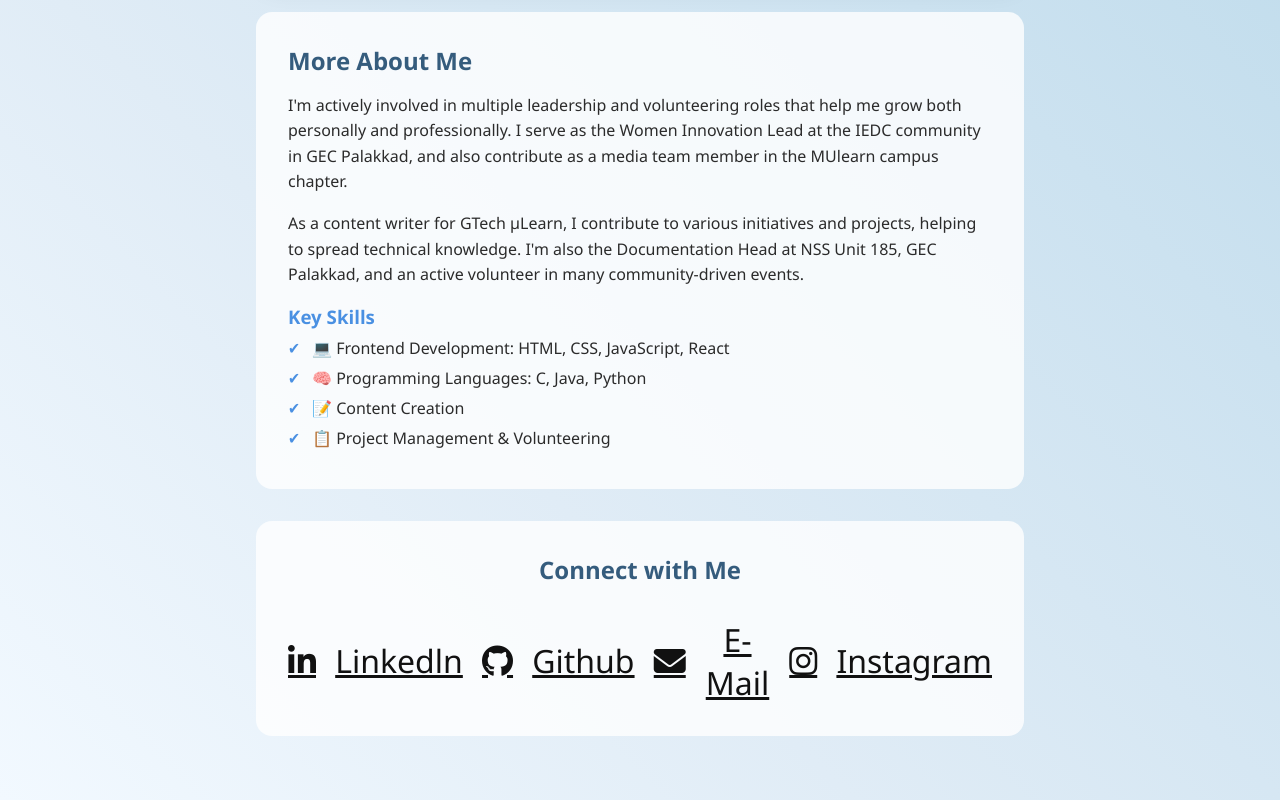
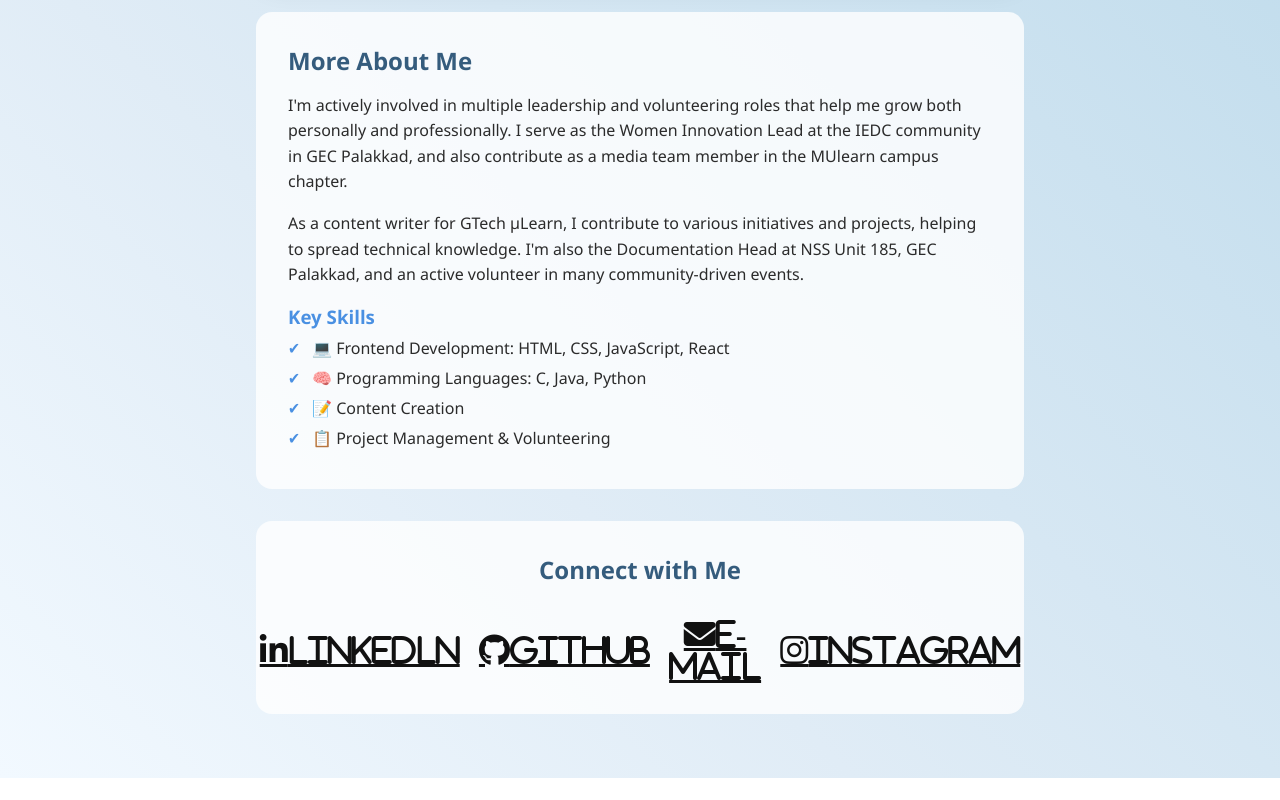
Before and after one commit to Nandhanakp/NANDHANAKP_PORTFOLIO, a plain HTML site: page index.html in a window 1280 px wide. Shown: the part 486-1286 px from the top of the page. After the commit the page ends 1264 px from the top, so only its background shows below. Drawn offline with Linux system fonts and the light colour scheme.

Commit message:
Update index.html

```diff
--- a/index.html
+++ b/index.html
@@ -52,17 +52,17 @@
       <h2>Connect with Me</h2>
       <div class="social-links">
         <a href="https://www.linkedin.com/in/nandhana-kp-662312251" target="_blank" aria-label="LinkedIn">
-          <i class="fab fa-linkedin-in"></i>
-        Linkedln</a>
+          <i class="fab fa-linkedin-in">Linkedln</i>
+        </a>
         <a href="https://github.com/Nandhanakp" target="_blank" aria-label="GitHub">
-          <i class="fab fa-github"></i>
-        Github</a>
+          <i class="fab fa-github">Github</i>
+        </a>
         <a href="mailto:kpnandhana2004@gmail.com" aria-label="Email">
-          <i class="fas fa-envelope"></i>
-        E-Mail</a>
+          <i class="fas fa-envelope">E-Mail</i>
+        </a>
         <a href="https://www.instagram.com/_nandh_na?igsh=ZjYzbjVwdG13NGhy" target="_blank" aria-label="Instagram">
-          <i class="fab fa-instagram"></i>
-        Instagram</a>
+          <i class="fab fa-instagram">Instagram</i>
+        </a>
       </div>
     </section>
   </main>
```
